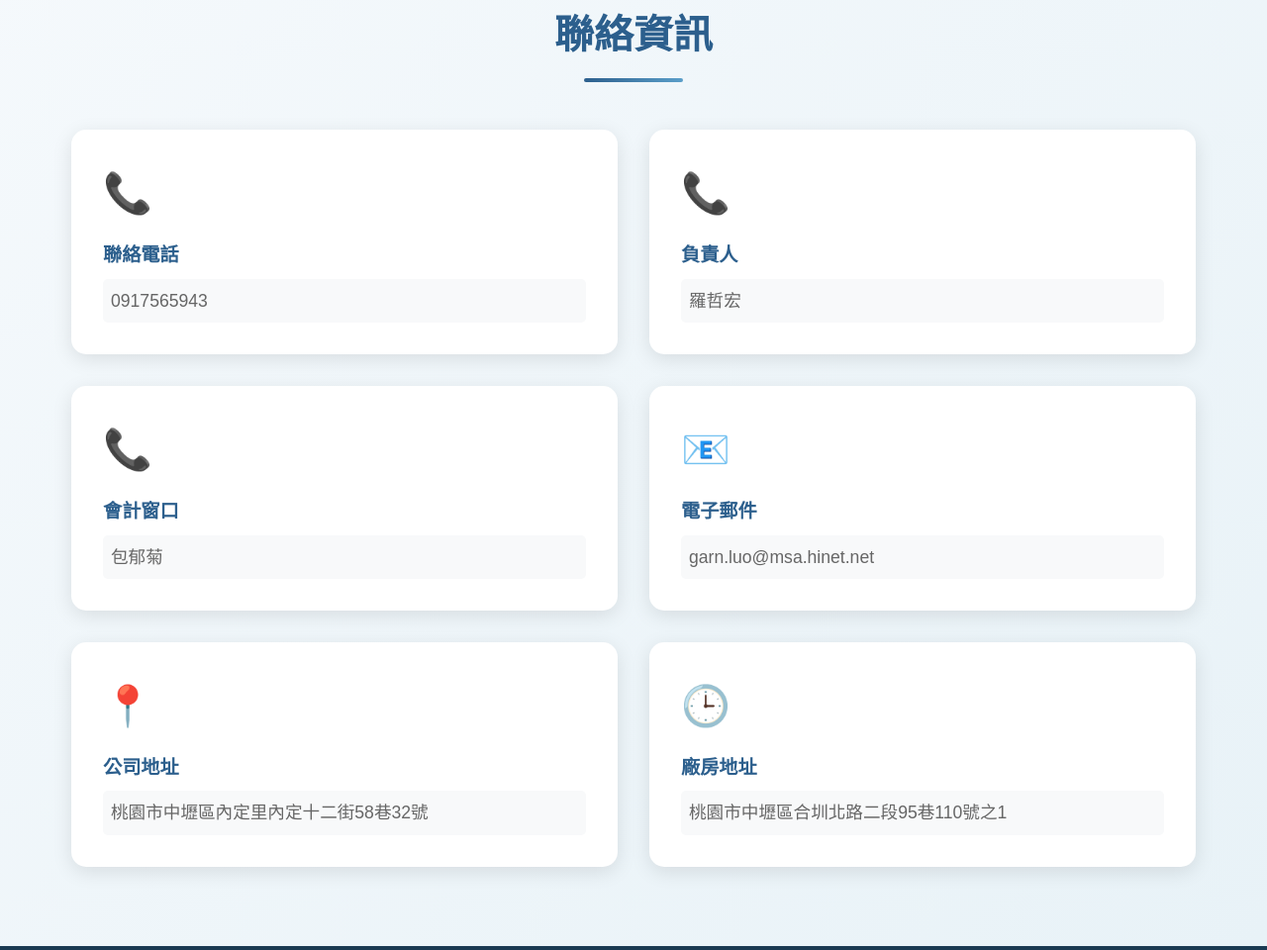
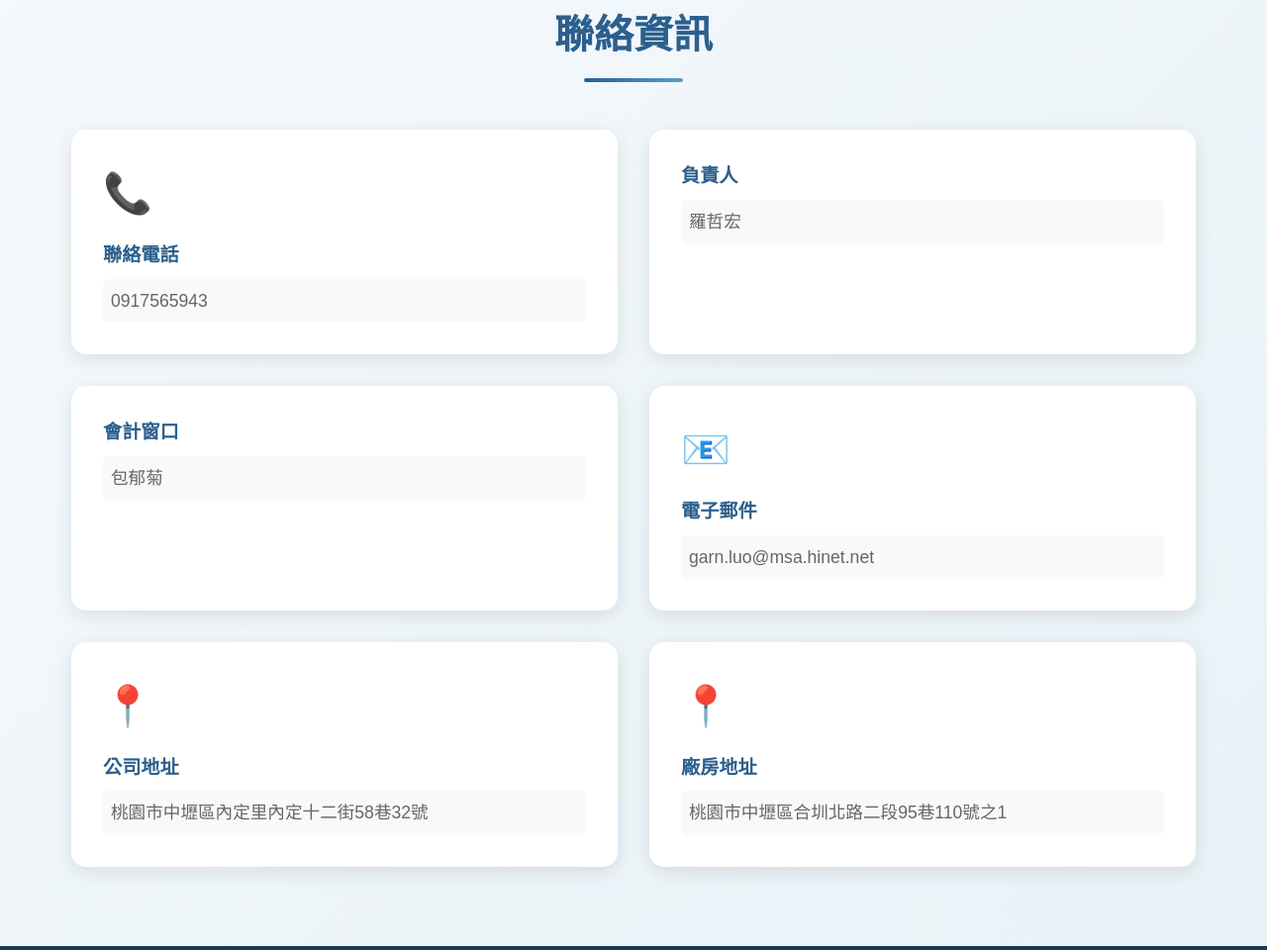
Before and after one commit to andy952737/jiaen-website-v1, a plain HTML site: page index.html in a window 1280 px wide. Shown: the part 4214-5174 px from the top of the page at 99% size. Drawn offline with Linux system fonts and the light colour scheme.

Commit message:
add information v3

```diff
--- a/index.html
+++ b/index.html
@@ -661,12 +661,12 @@
                         <div class="contact-value">0917565943</div>
                     </div>
                     <div class="contact-card fade-in">
-                        <div class="contact-icon">📞</div>
+                        <!--<div class="contact-icon">📞</div> -->
                         <div class="contact-label">負責人</div>
                         <div class="contact-value">羅哲宏</div>
                     </div>
                     <div class="contact-card fade-in">
-                        <div class="contact-icon">📞</div>
+                        <!--<div class="contact-icon">📞</div>-->
                         <div class="contact-label">會計窗口</div>
                         <div class="contact-value">包郁菊</div>
                     </div>
@@ -683,7 +683,8 @@
                         </div>
                     </div>
                     <div class="contact-card fade-in">
-                        <div class="contact-icon">🕒</div>
+                        <!--<div class="contact-icon">🕒</div>-->
+                        <div class="contact-icon">📍</div>
                         <div class="contact-label">廠房地址</div>
                         <div class="contact-value">
                             桃園市中壢區合圳北路二段95巷110號之1
```
